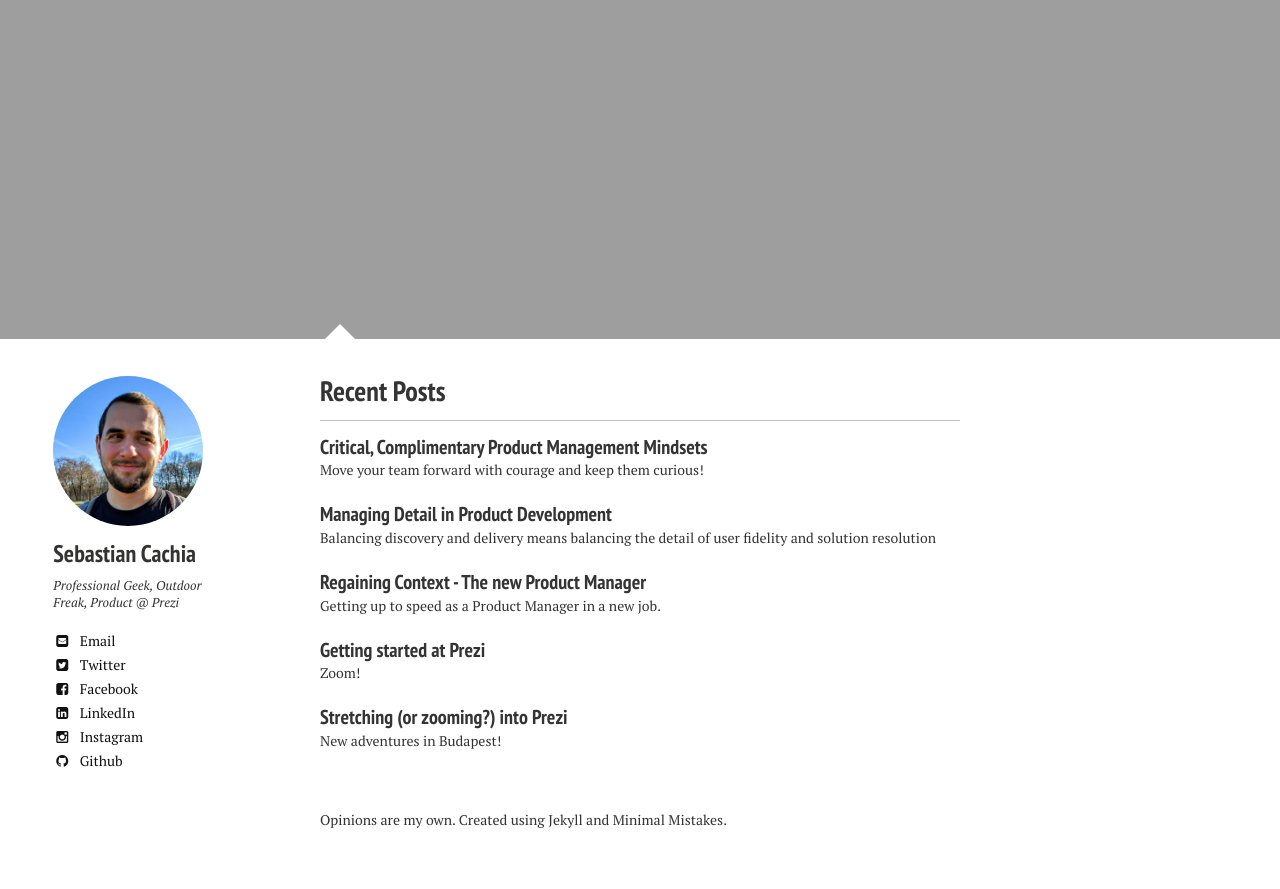
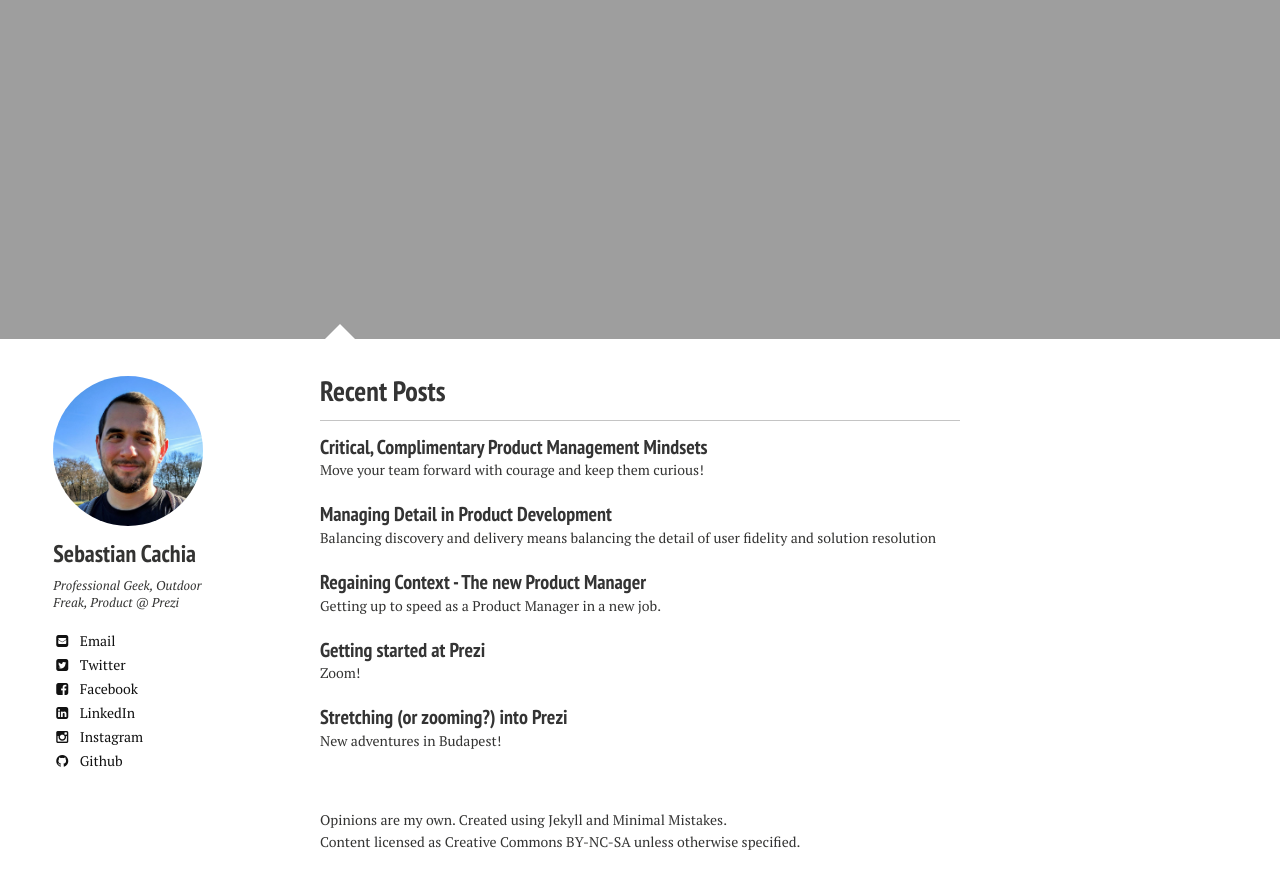
Before and after one commit to sebcachia/sebcachia.github.io, a Jekyll site: the page built from index.md, in a window 1280 px wide and 900 px high, scrolled down 705 px. Shown: the top 889 px of the window. Built offline with Jekyll 4.4.1, drawn with Linux system fonts in a browser that asks for light colours; nearby versions of some CDN libraries.

Commit message:
updated footer

```diff
--- a/_includes/_footer.html
+++ b/_includes/_footer.html
@@ -12,4 +12,6 @@
 </div><!-- /.google-ads -->
 {% endif %}
 
-<span>Opinions are my own. Created using <a href="http://jekyllrb.com" rel="nofollow">Jekyll</a> and <a href="https://mademistakes.com/work/minimal-mistakes-jekyll-theme/" rel="nofollow">Minimal Mistakes</a>.</span>
+<span>Opinions are my own. Created using <a href="http://jekyllrb.com" rel="nofollow">Jekyll</a> and <a href="https://mademistakes.com/work/minimal-mistakes-jekyll-theme/" rel="nofollow">Minimal Mistakes</a>.
+</br>
+Content licensed as Creative Commons BY-NC-SA unless otherwise specified.</span>
```
Also changed, not shown: 12 other files.
